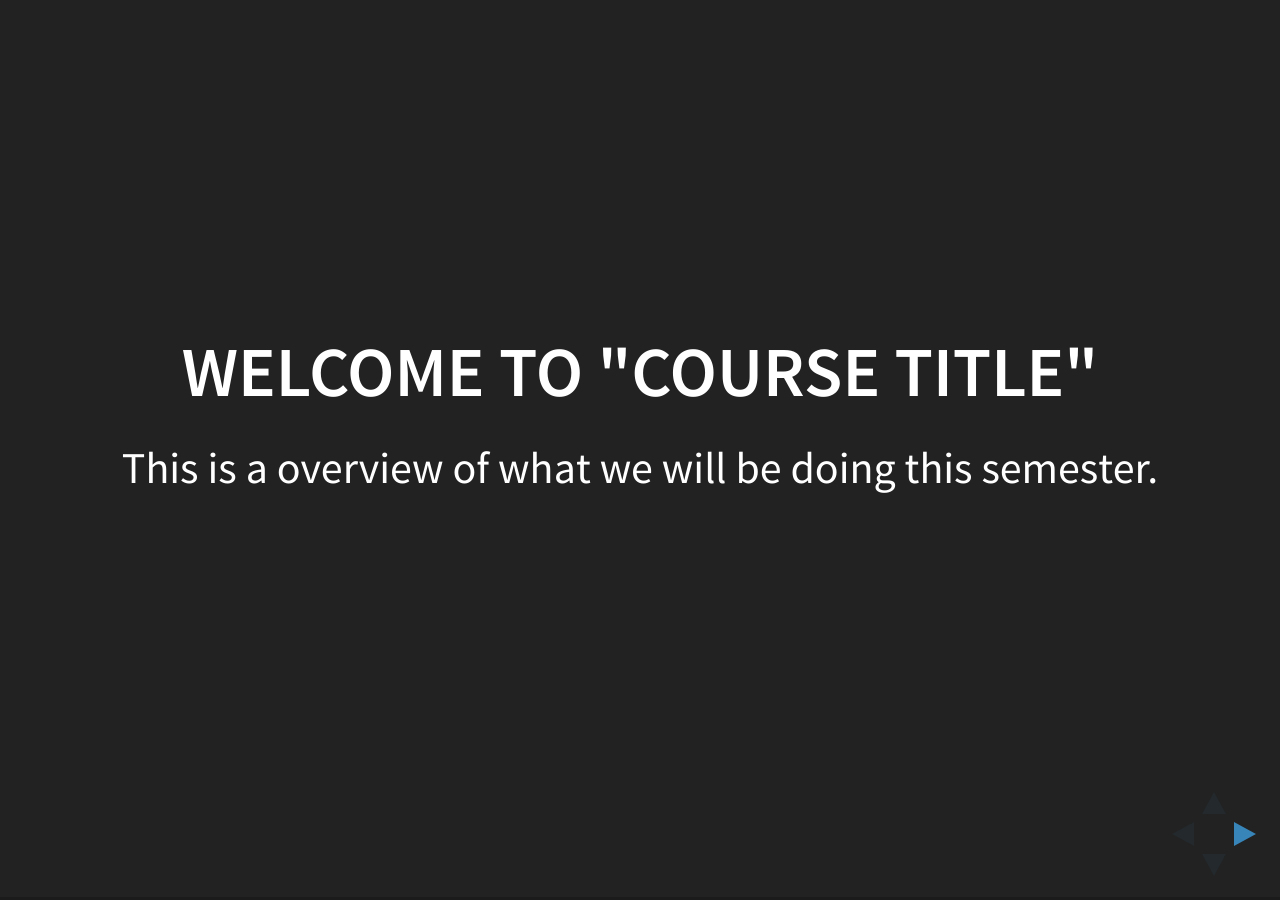
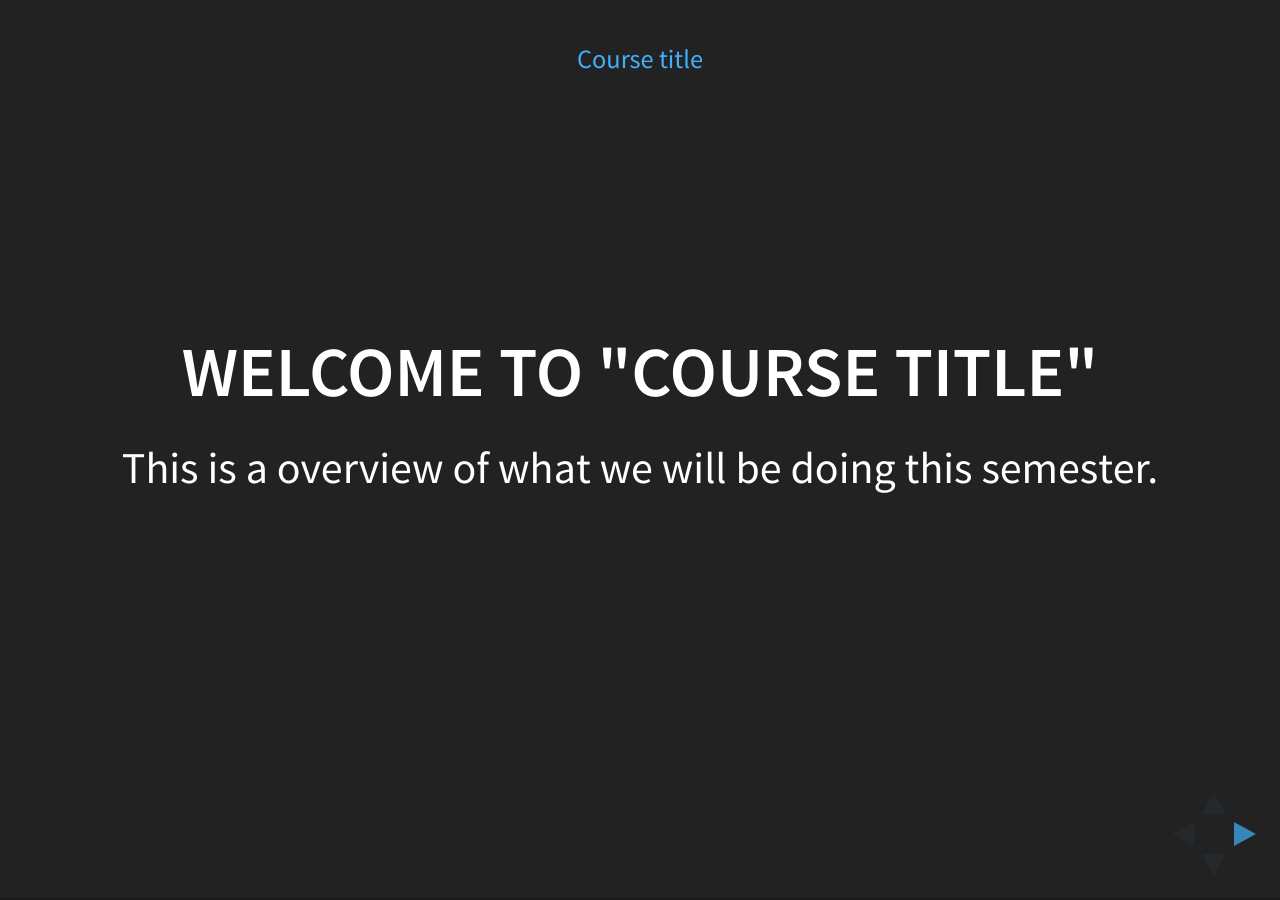
Before and after one commit to michelav/fa7-frameworks, a Jekyll site: the page built from _presentations/course-intro.md, in a window 1280 px wide. Built offline with Jekyll 4.4.1, drawn with Linux system fonts in a browser that asks for light colours.

Commit message:
Add home link to presentation.html layout to get back to main site from slideshow.

```diff
--- a/_layouts/presentation.html
+++ b/_layouts/presentation.html
@@ -55,8 +55,11 @@
 
   <body>
 
+
     <div class="reveal">
+
       <div class="slides">
+        <small><a href="/">{{ site.title }}</a></small>
         {{ content }}
       </div>
     </div>
--- a/_presentations/course-intro.md
+++ b/_presentations/course-intro.md
@@ -5,7 +5,6 @@ description: A look at the objects and structure of the course
 theme: black
 transition: slide
 ---
-
 
 <section data-markdown>
 ##Welcome to "Course title"
```
